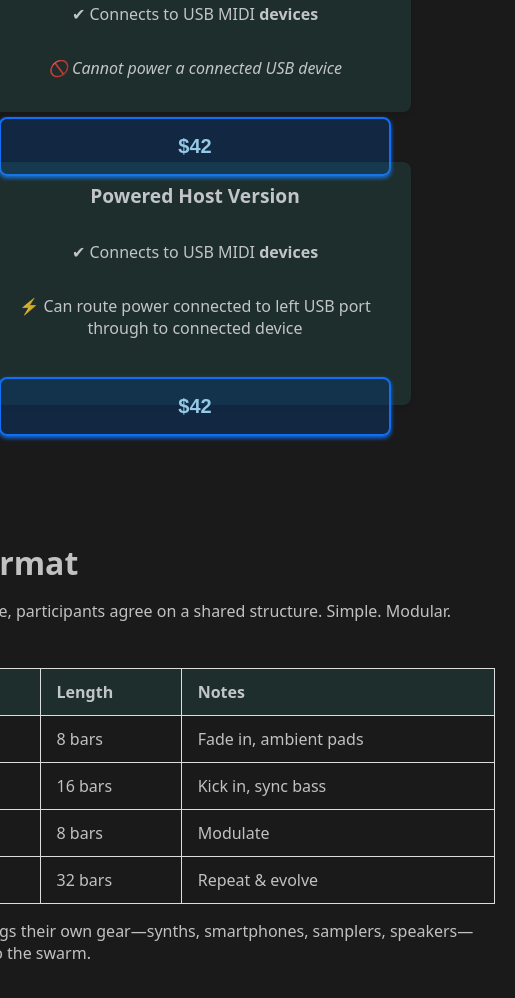
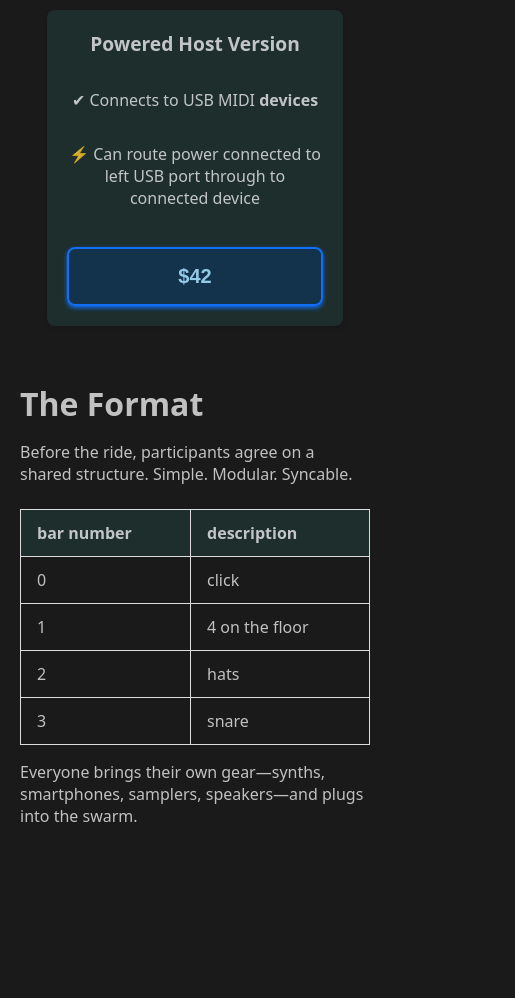
Before and after one commit to porchlogic/porchlogic.com, a website: page index.html in a window 390 px wide. Shown: the part 2089-3087 px from the top of the page, 515 px wide, since content can reach past the window. After the commit the page ends 2952 px from the top, so only its background shows below. Drawn offline with nearby package versions, Linux system fonts and the light colour scheme; a script that the page names is missing.

Commit message:
mobile fixed

```diff
--- a/index.html
+++ b/index.html
@@ -69,18 +69,6 @@
 
 
 
-
-
-
-
-
-
-
-
-
-
-
-
 	<!-- <div class="youtube-embed" id="youtube-container">
 		<iframe
 			id="youtube-iframe"
@@ -104,13 +92,6 @@
 			</div>
 		</div> -->
 	<!-- </section> -->
-
-
-
-
-
-
-
 
 
 
@@ -236,31 +217,26 @@
 				<table>
 					<thead>
 						<tr>
-							<th>Section</th>
-							<th>Length</th>
-							<th>Notes</th>
+							<th>bar number</th>
+							<th>description</th>
 						</tr>
 					</thead>
 					<tbody>
 						<tr>
-							<td>Intro</td>
-							<td>8 bars</td>
-							<td>Fade in, ambient pads</td>
+							<td>0</td>
+							<td>click</td>
 						</tr>
 						<tr>
-							<td>Drop</td>
-							<td>16 bars</td>
-							<td>Kick in, sync bass</td>
+							<td>1</td>
+							<td>4 on the floor</td>
 						</tr>
 						<tr>
-							<td>Bridge</td>
-							<td>8 bars</td>
-							<td>Modulate</td>
+							<td>2</td>
+							<td>hats</td>
 						</tr>
 						<tr>
-							<td>Loop</td>
-							<td>32 bars</td>
-							<td>Repeat &amp; evolve</td>
+							<td>3</td>
+							<td>snare</td>
 						</tr>
 					</tbody>
 				</table>
--- a/styles_new.css
+++ b/styles_new.css
@@ -28,9 +28,30 @@
 	border-style: dashed;
 } */
 
-html {
+
+*, *::before, *::after {
+	box-sizing: border-box;
+}
+
+html, body {
+	margin: 0;
+	padding: 0;
+	overflow-x: hidden;
 	scroll-behavior: smooth;
 }
+
+html, body {
+	scrollbar-width: none;
+	-ms-overflow-style: none;
+	overflow: auto;
+}
+
+html::-webkit-scrollbar,
+body::-webkit-scrollbar {
+	display: none;
+}
+
+
 
 
 /* Font-face */
@@ -56,7 +77,8 @@ body {
 	margin-top: 0;
 	padding: 0;
 	margin: 0;
-	overflow-x: hidden;
+	/* overflow: hidden; */
+	width: 100vw;
 }
 
 
@@ -101,6 +123,8 @@ body {
 	display: block;
 
 	padding-top: 50%;
+
+	overflow: hidden;
 }
 @media (min-width: 640px) {
 	.poster .content {
@@ -725,10 +749,9 @@ h1 {
 	margin-top: 2.5rem;
 }
 
-
-
-
-
+.product {
+	width: 100%;
+}
 
 /* ---- Hero Section ---- */
 .product .hero {
@@ -846,7 +869,7 @@ h1 {
 
 /* ---- Versions ---- */
 .versions {
-	padding: 50px 50px;
+	padding: 10px 10px;
 	text-align: center;
 	display: flex;
 	flex-direction: column;
@@ -862,6 +885,7 @@ h1 {
 	justify-content: center;
 	gap: 50px;
 	width: 80%;
+	align-items: stretch;
 }
 .product .version-card {
 	flex: 1 1 300px;
@@ -870,7 +894,7 @@ h1 {
 	padding: 20px;
 	box-shadow: 0 2px 5px rgba(0,0,0,0.1);
 	text-align: center;
-	height: 24vh;
+
 	display: flex;
 	flex-direction: column;
 	width: 80%;
@@ -966,7 +990,7 @@ h1 {
 
 /* ---- The Format ---- */
 .the-format {
-	padding: 60px 20px;
+	padding: 20px 20px;
 }
 .product .the-format h2 {
 	font-size: 2rem;
@@ -979,7 +1003,6 @@ h1 {
 table {
 	width: 100%;
 	border-collapse: collapse;
-	min-width: 600px;
 }
 thead {
 	background-color: #399b9827;
```
